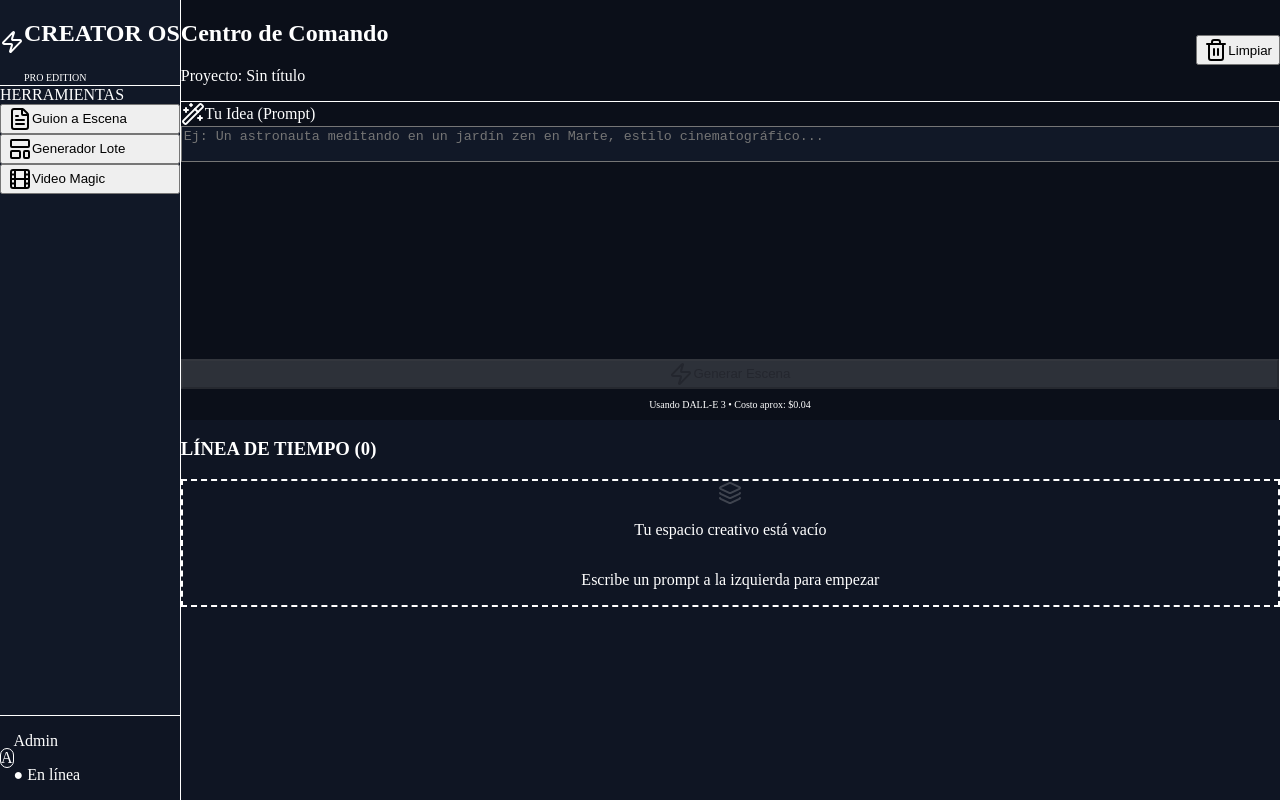
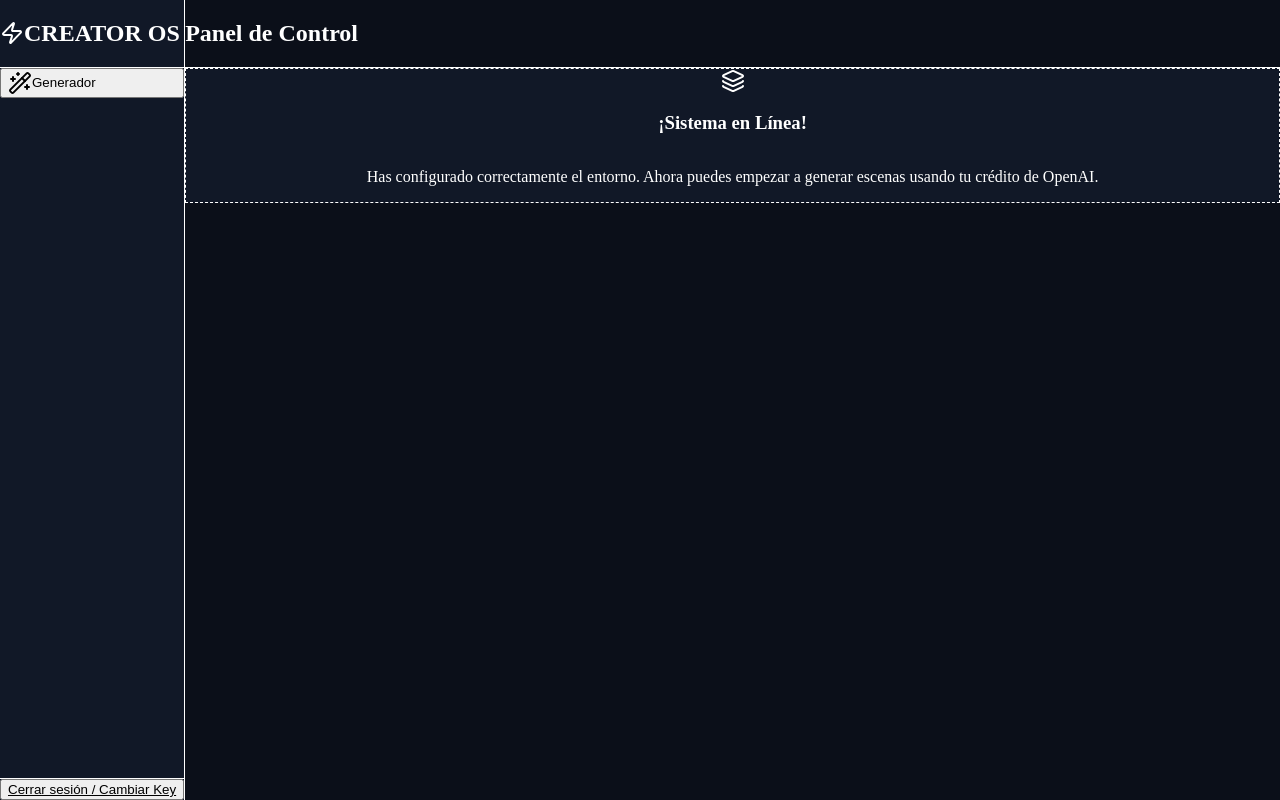
Before and after one commit to untalcreador-lab/creator-os, a React (Vite) app: page / in a window 1280 px wide. Both pictures are taken after typing "Sample123" into the empty fields and a click on the button "Entrar al Estudio". Built offline with nearby package versions, Linux system fonts and the light colour scheme.

Commit message:
Reinicio nuclear de archivos

```diff
--- a/src/App.jsx
+++ b/src/App.jsx
@@ -1,207 +1,32 @@
 import React, { useState } from 'react';
-import {
-  Wand2, Image as ImageIcon, Video, Play, Download,
-  Layers, Loader2, Lock, FileText, Zap, LayoutTemplate, Film,
-  MoreVertical, Trash2
-} from 'lucide-react';
+import { Zap, Lock, Wand2, Loader2, Layers, Download, Trash2, MoreVertical } from 'lucide-react';
 
 export default function App() {
   const [apiKey, setApiKey] = useState(() => localStorage.getItem('openai_api_key') || '');
-  const [view, setView] = useState('dashboard'); // dashboard | settings
 
   const saveKey = (key) => {
     setApiKey(key);
     localStorage.setItem('openai_api_key', key);
   };
 
-  if (!apiKey) return <ApiKeyModal onSave={saveKey} />;
-
-  return (
-    <div className="flex h-screen bg-[#0B0F19] text-slate-300 font-sans overflow-hidden">
-      <Sidebar />
-      <main className="flex-1 flex flex-col min-w-0 overflow-hidden relative">
-        <Dashboard apiKey={apiKey} />
-      </main>
-    </div>
-  );
-}
-
-function Sidebar() {
-  return (
-    <aside className="w-64 bg-[#111827] border-r border-slate-800 flex flex-col flex-shrink-0 z-20">
-      <div className="h-16 flex items-center px-6 border-b border-slate-800">
-        <div className="w-8 h-8 bg-purple-600 rounded-lg flex items-center justify-center mr-3 shadow-lg shadow-purple-900/50">
-          <Zap className="w-5 h-5 text-white" />
-        </div>
-        <div>
-           <h1 className="font-bold text-white tracking-wide text-sm">CREATOR OS</h1>
-           <span className="text-[10px] text-purple-400 font-medium">PRO EDITION</span>
-        </div>
-      </div>
-
-      <div className="p-4 space-y-2">
-        <div className="text-xs font-semibold text-slate-500 uppercase tracking-wider mb-2 px-2">HERRAMIENTAS</div>
-        <SidebarItem icon={<FileText />} label="Guion a Escena" active />
-        <SidebarItem icon={<LayoutTemplate />} label="Generador Lote" />
-        <SidebarItem icon={<Film />} label="Video Magic" />
-      </div>
-
-      <div className="mt-auto p-4 border-t border-slate-800 bg-[#0f1523]">
-        <div className="flex items-center gap-3">
-            <div className="w-8 h-8 rounded-full bg-gradient-to-br from-purple-500 to-blue-600 flex items-center justify-center text-white font-bold border border-slate-700">
-                A
-            </div>
-            <div>
-                <p className="text-sm font-medium text-white">Admin</p>
-                <p className="text-xs text-green-400 flex items-center gap-1">● En línea</p>
-            </div>
-        </div>
-      </div>
-    </aside>
-  );
-}
-
-function SidebarItem({ icon, label, active }) {
-    return (
-        <button className={`w-full flex items-center gap-3 px-3 py-2.5 rounded-lg text-sm font-medium transition-all ${active ? 'bg-purple-600 text-white shadow-md shadow-purple-900/20' : 'text-slate-400 hover:text-white hover:bg-slate-800'}`}>
-            {React.cloneElement(icon, { className: "w-4 h-4" })} {label}
-        </button>
-    );
-}
-
-function Dashboard({ apiKey }) {
-  const [prompt, setPrompt] = useState('');
-  const [isGenerating, setIsGenerating] = useState(false);
-  const [history, setHistory] = useState([]); // Historial local (temporal)
-
-  const handleGenerate = async () => {
-    if (!prompt.trim()) return;
-    setIsGenerating(true);
-    try {
-        const imgRes = await fetch('https://api.openai.com/v1/images/generations', {
-            method: 'POST',
-            headers: { 'Content-Type': 'application/json', 'Authorization': `Bearer ${apiKey}` },
-            body: JSON.stringify({ model: "dall-e-3", prompt: prompt, n: 1, size: "1024x1024" })
-        });
-        const imgData = await imgRes.json();
-        if (imgData.error) throw new Error(imgData.error.message);
-
-        const newItem = { id: Date.now(), prompt, imageUrl: imgData.data[0].url };
-        setHistory([newItem, ...history]);
-    } catch (e) { alert("Error: " + e.message); }
-    finally { setIsGenerating(false); }
-  };
-
-  return (
-    <div className="flex-1 flex flex-col h-full overflow-hidden">
-        <header className="h-16 border-b border-slate-800 bg-[#0B0F19] flex items-center justify-between px-6 flex-shrink-0">
-            <div>
-                <h2 className="text-lg font-bold text-white">Centro de Comando</h2>
-                <p className="text-xs text-slate-500">Proyecto: Sin título</p>
-            </div>
-            <button className="text-xs text-slate-400 hover:text-red-400 flex items-center gap-2 px-3 py-1.5 rounded hover:bg-slate-800 transition-colors" onClick={() => setHistory([])}>
-                <Trash2 className="w-3 h-3" /> Limpiar
-            </button>
-        </header>
-
-        <div className="flex-1 grid grid-cols-1 lg:grid-cols-12 overflow-hidden">
-            {/* INPUT AREA */}
-            <div className="lg:col-span-4 border-r border-slate-800 bg-[#0B0F19] p-6 flex flex-col gap-6 overflow-y-auto">
-                <div>
-                    <label className="text-sm font-semibold text-slate-200 block mb-2 flex items-center gap-2">
-                        <Wand2 className="w-4 h-4 text-purple-500" /> Tu Idea (Prompt)
-                    </label>
-                    <textarea
-                        value={prompt}
-                        onChange={(e) => setPrompt(e.target.value)}
-                        className="w-full h-48 bg-[#111827] border border-slate-700 rounded-xl p-4 text-white focus:border-purple-500 focus:ring-1 focus:ring-purple-500 outline-none resize-none placeholder-slate-600 transition-all shadow-inner"
-                        placeholder="Ej: Un astronauta meditando en un jardín zen en Marte, estilo cinematográfico..."
-                    />
-                </div>
-
-                <div className="mt-auto">
-                    <button
-                        onClick={handleGenerate}
-                        disabled={isGenerating || !prompt}
-                        className="w-full bg-gradient-to-r from-purple-600 to-indigo-600 hover:from-purple-500 hover:to-indigo-500 text-white font-bold py-4 rounded-xl flex items-center justify-center gap-2 transition-all shadow-lg shadow-purple-900/20 active:scale-95 disabled:opacity-50 disabled:cursor-not-allowed"
-                    >
-                        {isGenerating ? <Loader2 className="w-5 h-5 animate-spin" /> : <Zap className="w-5 h-5 fill-white" />}
-                        {isGenerating ? 'Creando Magia...' : 'Generar Escena'}
-                    </button>
-                    <p className="text-[10px] text-center text-slate-500 mt-3">Usando DALL-E 3 • Costo aprox: $0.04</p>
-                </div>
-            </div>
-
-            {/* RESULTS AREA */}
-            <div className="lg:col-span-8 bg-[#0f1523] p-6 overflow-y-auto custom-scrollbar">
-                <h3 className="text-xs font-bold text-slate-500 uppercase tracking-wider mb-4">Línea de Tiempo ({history.length})</h3>
-
-                <div className="space-y-4">
-                    {history.map((item, idx) => (
-                        <div key={item.id} className="bg-[#18212f] border border-slate-700 rounded-xl overflow-hidden flex flex-col sm:flex-row shadow-lg hover:border-slate-600 transition-colors group animate-in fade-in slide-in-from-bottom-4">
-                            <div className="sm:w-64 h-48 sm:h-auto bg-black relative">
-                                <img src={item.imageUrl} className="w-full h-full object-cover" alt="Generación" />
-                                <div className="absolute top-2 left-2 bg-black/60 backdrop-blur px-2 py-1 rounded text-[10px] text-white font-mono border border-white/10">
-                                    ESCENA #{history.length - idx}
-                                </div>
-                            </div>
-                            <div className="p-5 flex-1 flex flex-col">
-                                <div className="flex-1">
-                                    <div className="flex items-center gap-2 mb-2">
-                                        <span className="text-[10px] font-bold bg-purple-500/10 text-purple-400 px-2 py-0.5 rounded border border-purple-500/20">IMAGEN</span>
-                                        <span className="text-[10px] text-slate-500">{new Date(item.id).toLocaleTimeString()}</span>
-                                    </div>
-                                    <p className="text-sm text-slate-300 line-clamp-3 italic">"{item.prompt}"</p>
-                                </div>
-                                <div className="mt-4 pt-4 border-t border-slate-700/50 flex items-center justify-between">
-                                    <a
-                                        href={item.imageUrl}
-                                        target="_blank"
-                                        rel="noreferrer"
-                                        className="text-xs flex items-center gap-2 text-slate-400 hover:text-white transition-colors bg-slate-800 hover:bg-slate-700 px-3 py-1.5 rounded-lg border border-slate-700"
-                                    >
-                                        <Download className="w-3 h-3" /> Descargar HD
-                                    </a>
-                                    <button className="text-slate-500 hover:text-white"><MoreVertical className="w-4 h-4" /></button>
-                                </div>
-                            </div>
-                        </div>
-                    ))}
-
-                    {history.length === 0 && (
-                        <div className="h-96 flex flex-col items-center justify-center text-slate-600 border-2 border-dashed border-slate-800 rounded-2xl bg-slate-800/20">
-                            <Layers className="w-16 h-16 mb-4 opacity-20" />
-                            <p className="font-medium">Tu espacio creativo está vacío</p>
-                            <p className="text-sm mt-1">Escribe un prompt a la izquierda para empezar</p>
-                        </div>
-                    )}
-                </div>
-            </div>
-        </div>
-    </div>
-  );
-}
-
-function ApiKeyModal({ onSave }) {
-    const [k, setK] = useState('');
+  // 1. Pantalla de Login (Si no hay API Key)
+  if (!apiKey) {
     return (
       <div className="min-h-screen bg-[#0B0F19] flex items-center justify-center p-4">
         <div className="bg-[#111827] p-8 rounded-2xl border border-slate-700 text-center max-w-md w-full shadow-2xl relative overflow-hidden">
           <div className="absolute top-0 left-0 w-full h-1 bg-gradient-to-r from-purple-500 to-blue-500"></div>
-                <div className="w-16 h-16 bg-slate-800 rounded-full mx-auto mb-6 flex items-center justify-center border border-slate-700 shadow-inner">
+          <div className="w-16 h-16 bg-slate-800 rounded-full mx-auto mb-6 flex items-center justify-center border border-slate-700">
             <Lock className="w-8 h-8 text-purple-500" />
           </div>
           <h2 className="text-white font-bold text-2xl mb-2">Creator OS</h2>
           <p className="text-slate-400 text-sm mb-6 leading-relaxed">
-                    Para activar el motor de Inteligencia Artificial, ingresa tu API Key de OpenAI.
-                    <br/><span className="text-xs opacity-50">(Se guardará solo en este dispositivo)</span>
+            Ingresa tu API Key de OpenAI para activar el motor de IA.
           </p>
-                <form onSubmit={(e)=>{e.preventDefault(); onSave(k)}}>
+          <form onSubmit={(e) => { e.preventDefault(); saveKey(e.target.elements.key.value); }}>
             <input
+              name="key"
               type="password"
-                        value={k}
-                        onChange={e=>setK(e.target.value)}
-                        className="w-full bg-[#0B0F19] border border-slate-700 rounded-xl px-4 py-3 text-white mb-4 focus:border-purple-500 focus:outline-none transition-colors placeholder-slate-600"
+              className="w-full bg-[#0B0F19] border border-slate-700 rounded-xl px-4 py-3 text-white mb-4 focus:border-purple-500 outline-none transition-all"
               placeholder="sk-..."
               required
             />
@@ -213,3 +38,48 @@ function ApiKeyModal({ onSave }) {
       </div>
     );
   }
+
+  // 2. Pantalla Principal (Si ya hay API Key)
+  return (
+    <div className="flex h-screen bg-[#0B0F19] text-slate-300 font-sans overflow-hidden">
+      {/* Sidebar Simple */}
+      <aside className="w-64 bg-[#111827] border-r border-slate-800 flex flex-col flex-shrink-0">
+        <div className="h-16 flex items-center px-6 border-b border-slate-800">
+          <Zap className="w-5 h-5 text-purple-500 mr-3" />
+          <h1 className="font-bold text-white text-sm">CREATOR OS</h1>
+        </div>
+        <div className="p-4 space-y-2">
+          <button className="w-full flex items-center gap-3 px-3 py-2.5 rounded-lg text-sm font-medium bg-purple-600 text-white">
+            <Wand2 className="w-4 h-4" /> Generador
+          </button>
+        </div>
+        <div className="mt-auto p-4 border-t border-slate-800">
+          <button
+            onClick={() => { localStorage.clear(); window.location.reload(); }}
+            className="text-xs text-slate-500 hover:text-white underline"
+          >
+            Cerrar sesión / Cambiar Key
+          </button>
+        </div>
+      </aside>
+
+      {/* Contenido */}
+      <main className="flex-1 flex flex-col min-w-0">
+        <header className="h-16 border-b border-slate-800 flex items-center px-8">
+          <h2 className="text-lg font-bold text-white">Panel de Control</h2>
+        </header>
+        <div className="p-8 flex-1 overflow-y-auto">
+          <div className="max-w-4xl mx-auto space-y-8">
+            <div className="bg-[#111827] p-8 rounded-3xl border border-slate-800 border-dashed flex flex-col items-center justify-center text-center">
+               <Layers className="w-16 h-16 text-slate-800 mb-4" />
+               <h3 className="text-xl font-bold text-white mb-2">¡Sistema en Línea!</h3>
+               <p className="text-slate-500 max-w-sm">
+                 Has configurado correctamente el entorno. Ahora puedes empezar a generar escenas usando tu crédito de OpenAI.
+               </p>
+            </div>
+          </div>
+        </div>
+      </main>
+    </div>
+  );
+}
```
Lines whose indentation alone changed are shown as unchanged.
